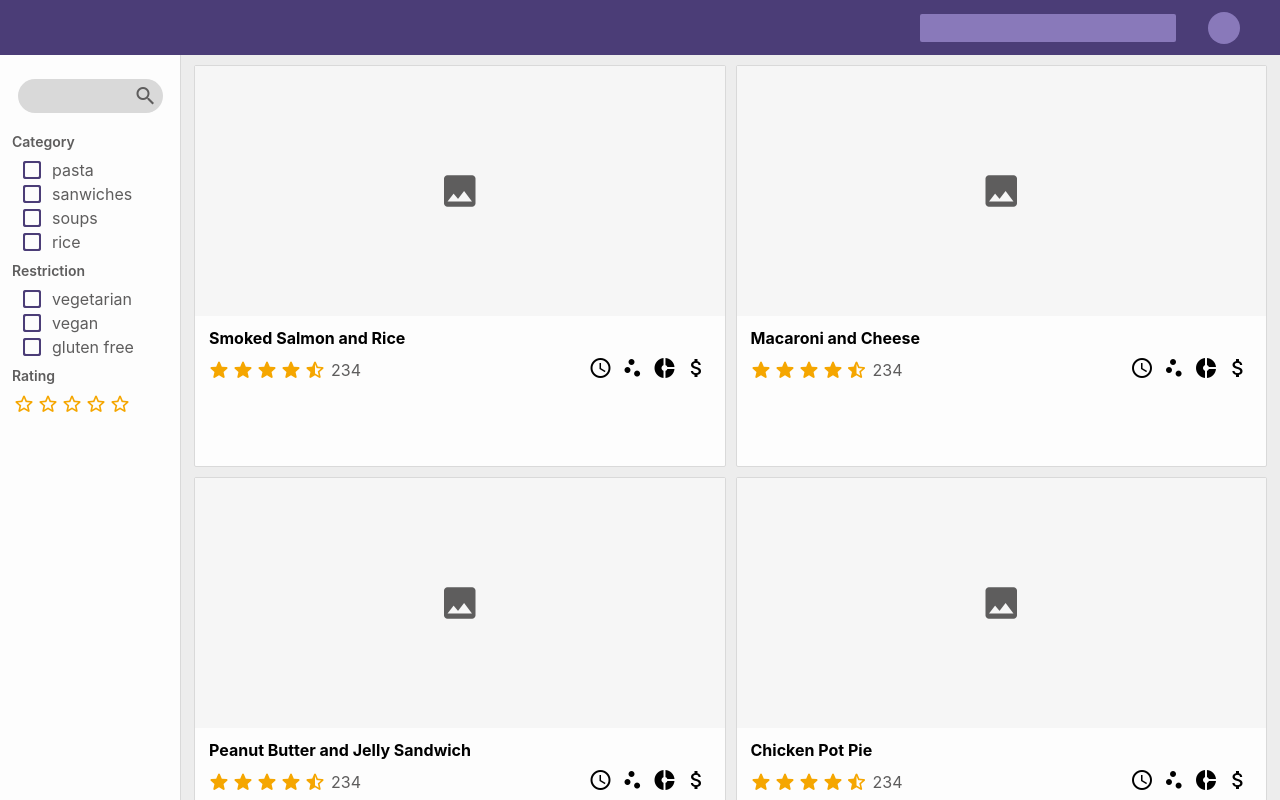
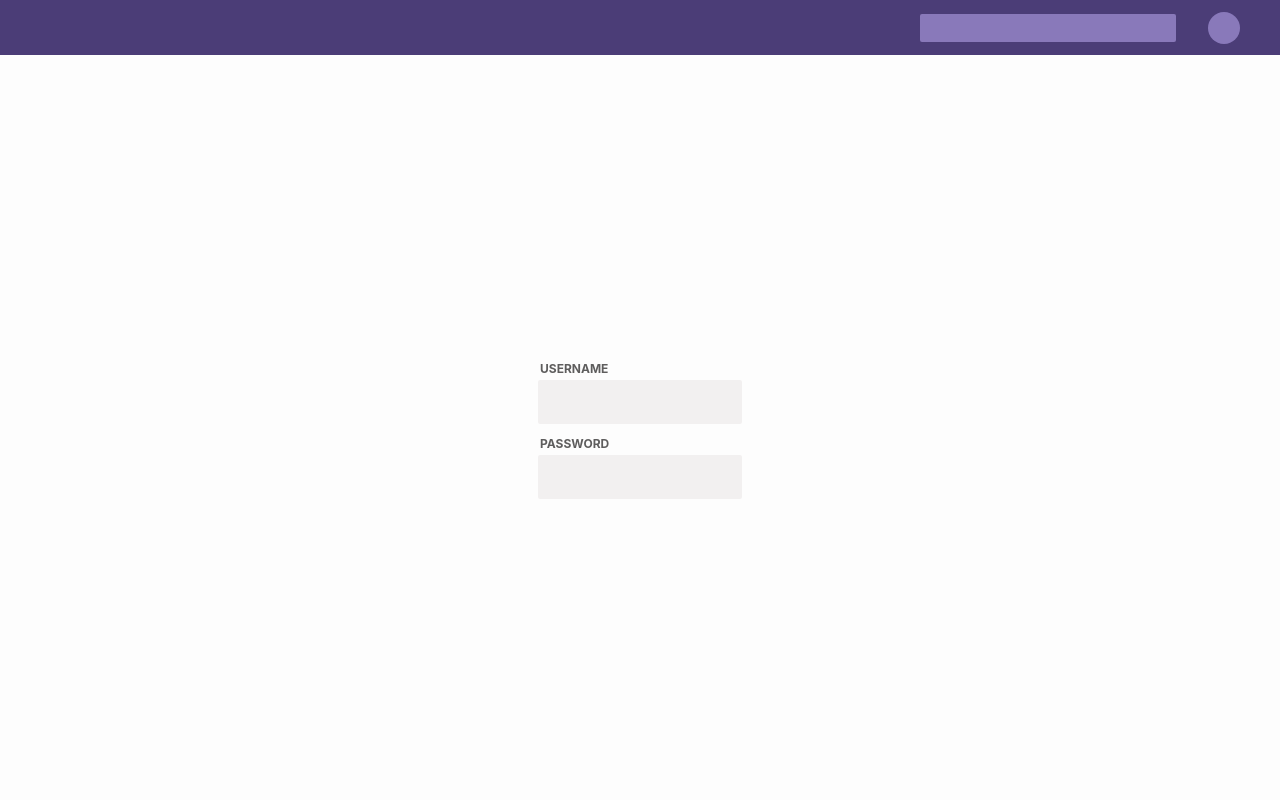
Before and after one commit to miso-spoon/recipe-app, a React (Create React App) app in the folder web/: page /input in a window 1280 px wide. Built offline with nearby package versions, Linux system fonts and the light colour scheme.

Commit message:
feat(input): add input

```diff
--- a/web/src/App.js
+++ b/web/src/App.js
@@ -5,6 +5,7 @@ import { withCookies } from "react-cookie";
 
 /* Components */
 import Header from "./Components/Header/header";
+import Input from "./Components/Inputs/Input/input";
 import RecipeListView from "./Components/RevipeListView/recipe-list-view";
 import SideBar from "./Components/SideBar/side-bar";
 
@@ -21,13 +22,26 @@ class AppComponent extends Component {
         />
         <div className="content">
           <Route
+            exact
             path="/"
             render={() => <SideBar cookies={this.props.cookies} />}
           />
           <Route
-            excact
+            exact
             path="/"
             render={() => <RecipeListView cookies={this.props.cookies} />}
+          />
+          <Route
+            excact
+            path="/input"
+            render={() => {
+              return (
+                <div className="input-container">
+                  <Input type="text" header="Username" />
+                  <Input type="password" header="Password" />
+                </div>
+              );
+            }}
           />
         </div>
       </div>
--- a/web/src/App.scss
+++ b/web/src/App.scss
@@ -14,6 +14,16 @@
   display: flex;
   flex-direction: row;
   overflow-y: auto;
+  background: $color-gray-background;
+
+  .input-container {
+    flex: 1;
+    background: $color-white;
+    display: flex;
+    flex-direction: column;
+    justify-content: center;
+    align-items: center;
+  }
 }
 
 .no-select {
--- a/web/src/Components/Header/_header.scss
+++ b/web/src/Components/Header/_header.scss
@@ -7,18 +7,18 @@
   justify-content: flex-end;
   padding: 0 24px;
   align-items: center;
-  background: $primary;
+  background: $color-primary;
 
   &--link {
     height: 28px;
     width: 256px;
-    background: lighten($primary, 25%);
+    background: lighten($color-primary, 25%);
     border-radius: 2px;
     margin: 0 16px;
   }
 
   &--icon {
-    background: lighten($primary, 25%);
+    background: lighten($color-primary, 25%);
     border-radius: 50%;
     font-size: 32px;
     width: 32px;
--- a/web/src/Components/Inputs/CheckBox/_check-box.scss
+++ b/web/src/Components/Inputs/CheckBox/_check-box.scss
@@ -3,11 +3,11 @@
 .check-box {
   display: flex;
   align-items: center;
-  color: $primary;
+  color: $color-primary;
   cursor: pointer;
 
   &--filter {
-    color: $gray-2;
+    color: $color-gray-dark;
     margin-left: 8px;
   }
 }
--- /dev/null
+++ b/web/src/Components/Inputs/Input/_input.scss
@@ -0,0 +1,30 @@
+@import '../../../styles/colors';
+
+.input {
+    margin: 4px;
+
+    &--header {
+        padding: 4px 2px;
+        font-weight: 700;
+        font-size: 12px;
+        text-transform: uppercase;
+        color: $color-gray-dark;
+    }
+
+    &--field {
+        height: 20px;
+        width: 180px;
+        padding: 12px;
+        border-radius: 2px;
+        background: $color-input;
+        border: none;
+        font-size: 14px;
+        font-weight: 600;
+        color: $color-gray-dark;
+
+        &:focus {
+            outline: 1px solid $color-border;
+            background: $color-white;
+        }
+    }
+}
--- /dev/null
+++ b/web/src/Components/Inputs/Input/input.js
@@ -0,0 +1,22 @@
+import React, { Component } from "react";
+
+/* Styles */
+import "./_input.scss";
+
+export default class InputComponent extends Component {
+  render() {
+    const { header, type, placeholder, onChange } = this.props;
+
+    return (
+      <div className="input">
+        <div className="input--header">{header}</div>
+        <input
+          className="input--field"
+          type={type}
+          placeholder={placeholder}
+          onChange={onChange}
+        />
+      </div>
+    );
+  }
+}
--- a/web/src/Components/RecipeCard/_recipe-card.scss
+++ b/web/src/Components/RecipeCard/_recipe-card.scss
@@ -2,15 +2,17 @@
 @import '../../styles/responsive';
 
 .recipe-card {
-    width: calc(100% - 20px);
+    width: 100;
+    max-width: 480px;
+    min-width: 400px;
     height: 400px;
     margin: 10px 5px 0px 5px;
-    background: $white;
+    background: $color-white;
     border-radius: 2px;
-    border: 1px solid $gray-4;
+    border: 1px solid $color-border;
 
     @include respond-to(gt-xs) {
-       width: calc(50% - 20px);
+       width: 50%;
     }
 
     &--image-container {
@@ -18,7 +20,7 @@
         justify-content: center;
         align-items: center;
         height: 250px;
-        background: $gray-3;
+        background: $color-gray-medium;
     }
 
     &--image-placeholder {
@@ -29,7 +31,7 @@
         max-width: 42px;
         max-height: 42px;
         font-size: 42px;
-        color: $gray-2;
+        color: $color-gray-dark;
     }
 
     &--detail-container {
--- a/web/src/Components/ReviewStars/_review-stars.scss
+++ b/web/src/Components/ReviewStars/_review-stars.scss
@@ -5,16 +5,16 @@
   align-items: center;
 
   &--number {
-    color: $gray-2;
+    color: $color-gray-dark;
     margin-left: 4px;
   }
 
   .star {
-    color: $yellow-2;
+    color: $color-yellow;
     cursor: pointer;
   }
   .star-filled {
-    fill: $yellow-2;
+    fill: $color-yellow;
     max-height: 24px;
     cursor: pointer;
   }
--- a/web/src/Components/RevipeListView/_recipe-list-view.scss
+++ b/web/src/Components/RevipeListView/_recipe-list-view.scss
@@ -7,7 +7,7 @@
   align-items: flex-start;
   flex-wrap: wrap;
   padding: 0 0px 20px 0px;
-  background: $gray-1;
+  background: $color-gray-background;
   overflow-y: auto;
   overflow-x: hidden;
 }
--- a/web/src/Components/SideBar/_side-bar.scss
+++ b/web/src/Components/SideBar/_side-bar.scss
@@ -2,7 +2,7 @@
 @import '../../styles/responsive';
 
 $secondary-width: 50px;
-$primary-width: 180px;
+$color-primary-width: 200px;
 
 .side-bar {
   position: absolute;
@@ -10,10 +10,10 @@ $primary-width: 180px;
   top: 0;
   display: flex;
   flex-direction: column;
-  margin-left: -181px;
-  background: $white;
-  border-right: 1px solid $gray-4;
-  width: $primary-width;
+  margin-left: -201px;
+  background: $color-white;
+  border-right: 1px solid $color-border;
+  width: $color-primary-width;
   transition: margin 400ms;
 
   @include respond-to(gt-sm) {
@@ -34,7 +34,7 @@ $primary-width: 180px;
   &-search {
     display: flex;
     align-items: center;
-    background: $gray-4;
+    background: $color-input;
     width: 145px;
     height: 34px;
     border-radius: 100px;
@@ -46,7 +46,7 @@ $primary-width: 180px;
       font-size: 14px;
       margin: 0 0 0 12px;
       border: none;
-      background: $gray-4;
+      background: $color-input;
 
       &:focus {
         outline: none;
@@ -54,7 +54,7 @@ $primary-width: 180px;
     }
 
     i {
-      color: $gray-2;
+      color: $color-gray-dark;
       margin: 0 12px 0 auto;
     }
   }
@@ -76,7 +76,7 @@ $primary-width: 180px;
     &-header {
       margin: 8px 0;
       font-weight: 600;
-      color: $gray-2;
+      color: $color-gray-dark;
       font-size: 14px;
     }
 
--- a/web/src/styles/_colors.scss
+++ b/web/src/styles/_colors.scss
@@ -1,12 +1,10 @@
-$primary: #4b3d77;
+$color-primary: #4b3d77;
 $secondary: #8379A2;
-$primary-light: #f2ecff;
-$gray-1: #EDEDED;
-$gray-2: #5e5d5d;
-$gray-3: #f6f6f6;
-$gray-4: #d9d9d9;
-$white: #fdfdfd;
-$pink: #ffb1bf;
-$yellow: #ffffb2;
-$yellow-2: #f5a600;
-$blue: #b0e0e6;
+$color-primary-light: #f2ecff;
+$color-gray-background: #EDEDED;
+$color-gray-dark: #5e5d5d;
+$color-gray-medium: #f6f6f6;
+$color-border: #d9d9d9;
+$color-input: #f2f0f0;
+$color-white: #fdfdfd;
+$color-yellow: #f5a600;
```
Also changed, not shown: 1 other file (tests, documents, lock files or other folders).
